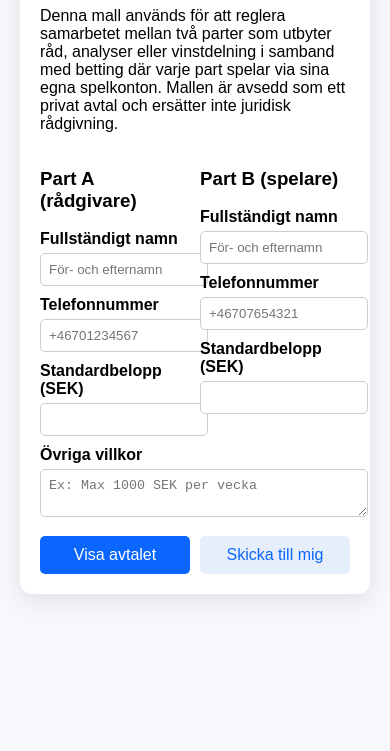
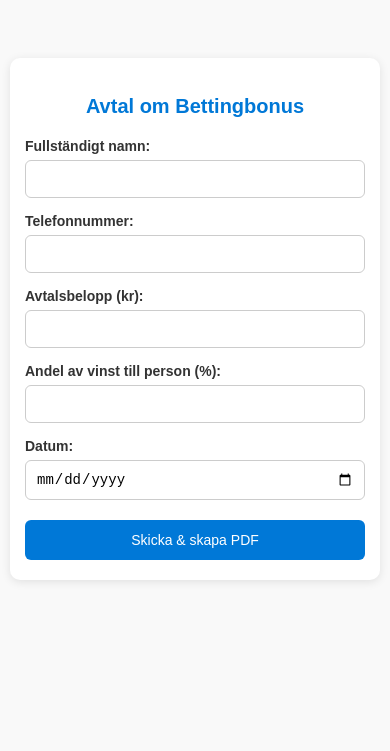
Before and after one commit to sultanimansoor098-a11y/kontrakt3, a plain HTML site: page index.html in a window 390 px wide. Shown: the part 113-864 px from the top of the page. Drawn offline with nearby package versions, Linux system fonts and the light colour scheme.

Commit message:
Add files via upload

```diff
--- a/index.html
+++ b/index.html
@@ -1,155 +1,168 @@
 <!DOCTYPE html>
 <html lang="sv">
 <head>
-<meta charset="UTF-8">
-<meta name="viewport" content="width=device-width, initial-scale=1.0">
-<title>Avtal Betting med Skicka till e-post</title>
-<style>
-  body { font-family: Arial, sans-serif; background:#f6f8fb; margin:0; padding:20px; }
-  .container { max-width:900px; margin:auto; background:#fff; padding:20px; border-radius:12px; box-shadow:0 6px 24px rgba(0,0,0,0.1); }
-  h1 { text-align:center; }
-  label { display:block; margin-top:10px; font-weight:bold; }
-  input, textarea, select { width:100%; padding:8px; margin-top:5px; border:1px solid #ccc; border-radius:5px; }
-  button { margin-top:15px; padding:10px 15px; border:none; border-radius:5px; cursor:pointer; background:#0b66ff; color:white; width:100%; font-size:16px; }
-  button.secondary { background:#e6eefc; color:#0b66ff; }
-  .flex { display:flex; gap:10px; }
-  .col { flex:1; }
-  .preview { margin-top:20px; background:#fbfdff; padding:16px; border-radius:8px; border:1px solid #eef3ff; white-space:pre-wrap; font-family:inherit; }
-</style>
+  <meta charset="UTF-8">
+  <meta name="viewport" content="width=device-width, initial-scale=1.0">
+  <title>Bettingavtal</title>
+  <script src="https://cdnjs.cloudflare.com/ajax/libs/jspdf/2.5.1/jspdf.umd.min.js"></script>
+  <style>
+    body {
+      font-family: Arial, sans-serif;
+      margin: 0;
+      background: #f9f9f9;
+      color: #333;
+      display: flex;
+      justify-content: center;
+      align-items: center;
+      min-height: 100vh;
+      padding: 20px;
+    }
+
+    .container {
+      background: #fff;
+      width: 100%;
+      max-width: 600px;
+      padding: 25px;
+      border-radius: 10px;
+      box-shadow: 0 2px 10px rgba(0, 0, 0, 0.1);
+    }
+
+    h2 {
+      text-align: center;
+      color: #0078d7;
+      font-size: 22px;
+      margin-bottom: 20px;
+    }
+
+    label {
+      font-weight: bold;
+      display: block;
+      margin-top: 15px;
+      font-size: 15px;
+    }
+
+    input, textarea {
+      width: 100%;
+      padding: 10px;
+      margin-top: 6px;
+      border: 1px solid #ccc;
+      border-radius: 6px;
+      font-size: 15px;
+      box-sizing: border-box;
+    }
+
+    button {
+      width: 100%;
+      background-color: #0078d7;
+      color: white;
+      border: none;
+      padding: 12px;
+      border-radius: 6px;
+      margin-top: 20px;
+      cursor: pointer;
+      font-size: 16px;
+      transition: background 0.3s;
+    }
+
+    button:hover {
+      background-color: #005fa3;
+    }
+
+    /* Mobilanpassning */
+    @media (max-width: 480px) {
+      body {
+        padding: 10px;
+      }
+      .container {
+        padding: 20px 15px;
+      }
+      h2 {
+        font-size: 20px;
+      }
+      label, input, button {
+        font-size: 14px;
+      }
+    }
+  </style>
 </head>
 <body>
-<div class="container">
-  <h1>Avtal Betting</h1>
-  <p class="lead">Denna mall används för att reglera samarbetet mellan två parter som utbyter råd, analyser eller vinstdelning i samband med betting där varje part spelar via sina egna spelkonton. Mallen är avsedd som ett privat avtal och ersätter inte juridisk rådgivning.</p>
 
-  <form id="form">
-    <div class="flex">
-      <div class="col">
-        <h3>Part A (rådgivare)</h3>
-        <label>Fullständigt namn</label>
-        <input type="text" id="nameA" placeholder="För- och efternamn" required>
-        <label>Telefonnummer</label>
-        <input type="tel" id="phoneA" placeholder="+46701234567" required>
-        <label>Standardbelopp (SEK)</label>
-        <input type="number" id="amountA" min="0">
-      </div>
-      <div class="col">
-        <h3>Part B (spelare)</h3>
-        <label>Fullständigt namn</label>
-        <input type="text" id="nameB" placeholder="För- och efternamn" required>
-        <label>Telefonnummer</label>
-        <input type="tel" id="phoneB" placeholder="+46707654321" required>
-        <label>Standardbelopp (SEK)</label>
-        <input type="number" id="amountB" min="0">
-      </div>
-    </div>
+  <div class="container">
+    <h2>Avtal om Bettingbonus</h2>
 
-    <label>Övriga villkor</label>
-    <textarea id="extra" placeholder="Ex: Max 1000 SEK per vecka"></textarea>
+    <form id="contractForm" action="https://formspree.io/f/xgvnjldw" method="POST">
+      <label>Fullständigt namn:</label>
+      <input type="text" name="namn" id="namn" required>
 
-    <div class="flex">
-      <button type="button" onclick="generate()">Visa avtalet</button>
-      <button type="button" class="secondary" onclick="sendForm()">Skicka till mig</button>
-    </div>
-  </form>
+      <label>Telefonnummer:</label>
+      <input type="text" name="telefon" id="telefon" required>
 
-  <div id="preview" class="preview" style="display:none;"></div>
-</div>
+      <label>Avtalsbelopp (kr):</label>
+      <input type="number" name="summa" id="summa" required>
 
-<script>
-function generate() {
-  const nameA = document.getElementById('nameA').value.trim();
-  const phoneA = document.getElementById('phoneA').value.trim();
-  const amountA = document.getElementById('amountA').value.trim() || '0';
-  const nameB = document.getElementById('nameB').value.trim();
-  const phoneB = document.getElementById('phoneB').value.trim();
-  const amountB = document.getElementById('amountB').value.trim() || '0';
-  const extra = document.getElementById('extra').value.trim() || '-';
+      <label>Andel av vinst till person (%):</label>
+      <input type="number" name="andel" id="andel" required>
 
-  if(!nameA || !phoneA || !nameB || !phoneB) {
-    alert('Fyll i namn och telefonnummer för båda parter.');
-    return;
-  }
+      <label>Datum:</label>
+      <input type="date" name="datum" id="datum" required>
 
-  const today = new Date().toLocaleDateString('sv-SE');
+      <button type="submit">Skicka & skapa PDF</button>
+    </form>
+  </div>
 
-  const agreement = `
-AVTAL OM SAMARBETE OCH VINSTDELNING
+  <script>
+    document.getElementById("contractForm").addEventListener("submit", function(event) {
+      event.preventDefault();
 
-Datum: ${today}
+      const namn = document.getElementById("namn").value;
+      const telefon = document.getElementById("telefon").value;
+      const summa = document.getElementById("summa").value;
+      const andel = document.getElementById("andel").value;
+      const datum = document.getElementById("datum").value;
 
-Parter:
-Part A (rådgivare): ${nameA} — Telefon: ${phoneA} — Standardbelopp: ${amountA} SEK
-Part B (spelare): ${nameB} — Telefon: ${phoneB} — Standardbelopp: ${amountB} SEK
+      const { jsPDF } = window.jspdf;
+      const doc = new jsPDF();
 
-1. Avtalets syfte
-Part A tillhandahåller rådgivning, strategier och analyser avseende betting. Part B spelar med sitt konto men följer råd från Part A. Alla pengar som finns på kontot tillhör Part A, men en överenskommen del av vinsten betalas till Part B enligt nedan.
+      doc.setFontSize(14);
+      doc.text("Avtal om Bettingbonus", 20, 20);
+      doc.setFontSize(11);
+      doc.text(`Datum: ${datum}`, 20, 30);
+      doc.text(`Fullständigt namn: ${namn}`, 20, 40);
+      doc.text(`Telefonnummer: ${telefon}`, 20, 50);
+      doc.text(`Avtalsbelopp: ${summa} kr`, 20, 60);
+      doc.text(`Andel av vinst: ${andel}%`, 20, 70);
 
-2. Ansvarsplacering
-Part B ansvarar för att följa regler hos spelbolaget. Part A ansvarar inte för förluster som uppstår på grund av Part B:s beslut. Inga inloggningsuppgifter delas med andra, för att följa spelbolagens villkor.
-
-3. Vinstdelning
-Nettovinster som genereras på kontot fördelas enligt standardbelopp:
-- Part A: ${amountA} SEK
-- Part B: ${amountB} SEK
-
-4. Redovisning
-Part B ska kunna vid behov visa transaktioner och vinster till Part A för verifiering av utbetalning.
-
-5. Sekretess
-Parterna förbinder sig att inte sprida konfidentiell information om varandras konton eller strategier.
-
-6. Uppsägning
-Avtalet gäller tills vidare och kan sägas upp av endera parten med 14 dagars skriftligt meddelande.
-
-7. Lagval och tvister
-Svensk lag gäller. Tvist ska i första hand lösas genom förhandling.
-
-8. Övriga villkor
-${extra}
-
-Genom att fylla i namn och telefonnummer bekräftar parterna att de har läst, förstått och accepterar villkoren.
+      const text = `
+Detta avtal gäller mellan ovanstående person och avtalsskaparen.
+Jag köper personens bettingbonus och spelar med deras konto.
+All vinst och pengar som finns på kontona tillhör mig.
+En del av vinsten motsvarande den avtalade andelen (${andel}%) betalas till personen enligt överenskommelsen.
 `;
 
-  const preview = document.getElementById('preview');
-  preview.style.display = 'block';
-  preview.textContent = agreement;
-}
+      doc.text(text, 20, 85, { maxWidth: 170, align: "left" });
 
-function sendForm() {
-  const nameA = encodeURIComponent(document.getElementById('nameA').value.trim());
-  const phoneA = encodeURIComponent(document.getElementById('phoneA').value.trim());
-  const amountA = encodeURIComponent(document.getElementById('amountA').value.trim() || '0');
-  const nameB = encodeURIComponent(document.getElementById('nameB').value.trim());
-  const phoneB = encodeURIComponent(document.getElementById('phoneB').value.trim());
-  const amountB = encodeURIComponent(document.getElementById('amountB').value.trim() || '0');
-  const extra = encodeURIComponent(document.getElementById('extra').value.trim() || '-');
+      doc.text("Godkänd av båda parter.", 20, 145);
+      doc.text("__________________________", 20, 155);
+      doc.text("Signatur - Avtalsskapare", 20, 162);
+      doc.text("__________________________", 120, 155);
+      doc.text("Signatur - Person", 120, 162);
 
-  const url = "https://formspree.io/f/xgvnjldw";
+      doc.save(`avtal_${namn.replace(/\s+/g, "_")}.pdf`);
 
-  const formData = new FormData();
-  formData.append('nameA', nameA);
-  formData.append('phoneA', phoneA);
-  formData.append('amountA', amountA);
-  formData.append('nameB', nameB);
-  formData.append('phoneB', phoneB);
-  formData.append('amountB', amountB);
-  formData.append('extra', extra);
-
-  fetch(url, {
-    method: "POST",
-    body: formData,
-    headers: { 'Accept': 'application/json' }
-  }).then(response => {
-    if(response.ok) {
-      alert('Avtalet skickades till din e-post!');
-    } else {
-      alert('Ett fel uppstod. Prova igen.');
-    }
-  }).catch(err => {
-    alert('Ett fel uppstod: ' + err);
-  });
-}
-</script>
+      // Skicka till Formspree
+      fetch("https://formspree.io/f/xgvnjldw", {
+        method: "POST",
+        headers: { 'Accept': 'application/json' },
+        body: new FormData(event.target)
+      }).then(response => {
+        if (response.ok) {
+          alert("Tack! Ditt avtal har skickats och PDF skapats.");
+          event.target.reset();
+        } else {
+          alert("Något gick fel vid skickning.");
+        }
+      }).catch(() => alert("Fel vid anslutning."));
+    });
+  </script>
 </body>
 </html>
```
